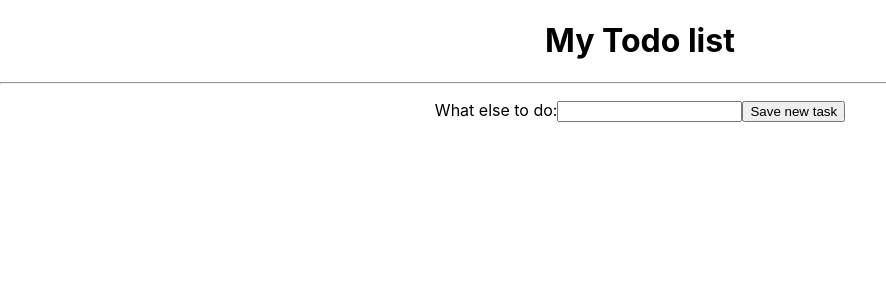
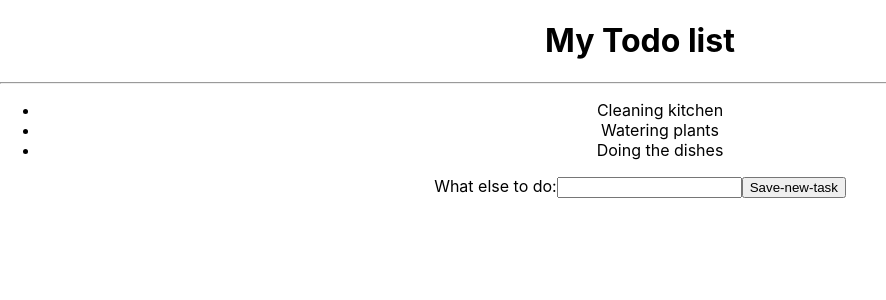
Before and after one commit to AnnikaNeumann/W7D1_hw_TodoList_react, a React (Create React App) app: page / in a window 1280 px wide. Shown: the top 300 px of the page, without its empty margins (0-886 px from the left). Built offline with nearby package versions, Linux system fonts and the light colour scheme.

Commit message:
task list rendered, save function for new task to refactor

```diff
--- a/src/App.js
+++ b/src/App.js
@@ -3,11 +3,11 @@ import React, {useState} from 'react';
 
 function App() {
 
-  const[items, setItems] =useState([
+  const[tasks, setTask] =useState([
 
-    {name: "Cleaning kitchen", isCompleted: true},
-    {name: "Watering plants", isCompleted: false},
-    {name: "Doing the dishes", isCompleted: true},
+    {name: "Cleaning kitchen"},
+    {name: "Watering plants"},
+    {name: "Doing the dishes"},
 
   ]);
 
@@ -17,13 +17,22 @@ function App() {
   }
 
   const saveNewTask =(event) =>{
-    event.preventDefault()
+    event.preventDefault();
     const copyTasks = [...tasks];
-    copyTasks.push({name: newTask, isCompleted:false});
+    copyTasks.push({name: newTask});
     setTask(copyTasks);
-    setNewTask('');
-  };
+    setNewTask('')
+  }
 
+
+  const taskNodes = tasks.map((task, index) =>{
+    return(
+
+    <li key={index}>
+    <span>{task.name}</span>
+    </li>
+  )
+  })
 
 
   return (
@@ -33,15 +42,14 @@ function App() {
     <hr></hr>
 
     <ul>
-      {/* {taskNodes} */}
+      {taskNodes}
     </ul>
 
     <form onSubmit={saveNewTask}/>
     <label htmlFor='new-task'>What else to do:</label>
     <input id='new-task' type = 'text' value={newTask} onChange={handleTaskInput}/>
-    <input type='submit' value='Save new task'/>
+    <input type='submit' value='Save-new-task'/>
     </div>
-
 
 
   );
```
